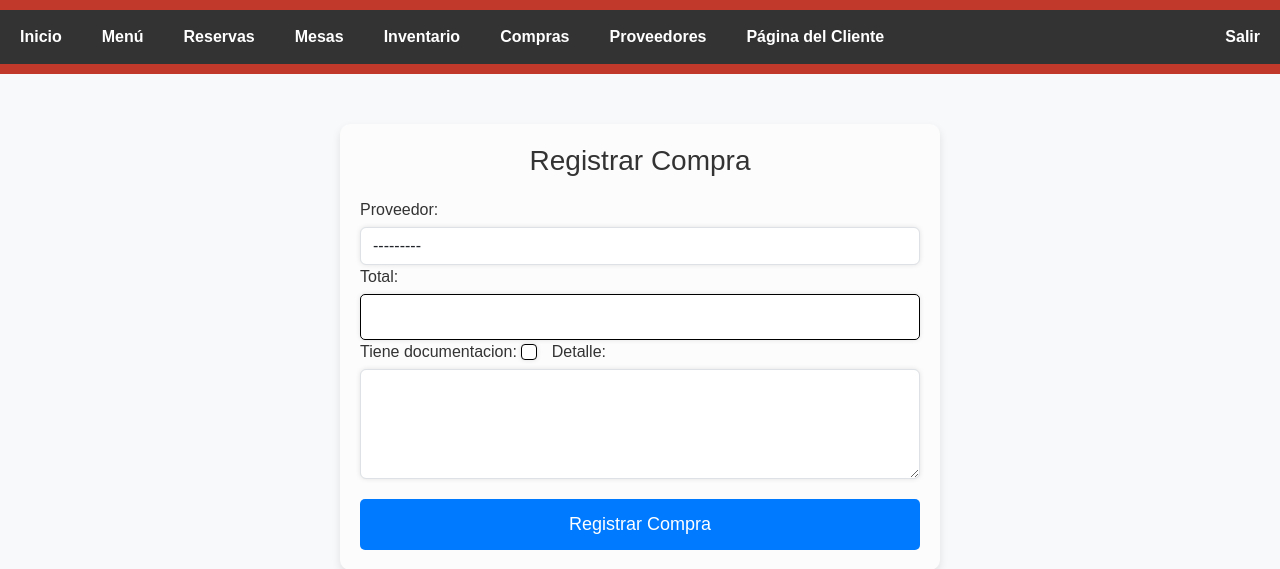
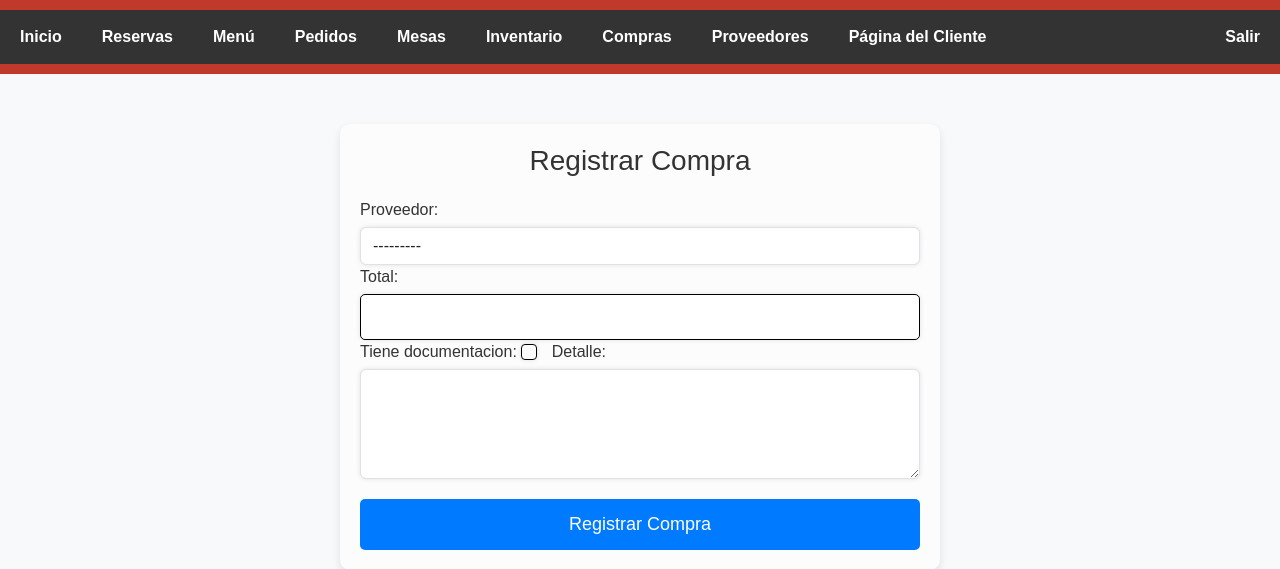
Before and after one commit to Leonelpescador/Bruenet-2.0, a Django app: page /compra/crear/ in a window 1280 px wide. Shown: the top 569 px of the page. Run offline with Django 5.2, Linux system fonts and the light colour scheme; data comes from the database, SQL or seed files in the repository.

Commit message:
ver crear pedido. acá volver acá.

```diff
--- a/brunet/restaurant/templates/base.html
+++ b/brunet/restaurant/templates/base.html
@@ -110,8 +110,9 @@
         <nav>
             <ul>
                 <li class="{% if request.resolver_match.url_name == 'home' %}active{% endif %}"><a href="{% url 'home' %}">Inicio</a></li>
+                <li class="{% if request.resolver_match.url_name == 'reservas' %}active{% endif %}"><a href="{% url 'reservas' %}">Reservas</a></li>
                 <li class="{% if request.resolver_match.url_name == 'listar_menu' %}active{% endif %}"><a href="{% url 'listar_menu' %}">Menú</a></li>
-                <li class="{% if request.resolver_match.url_name == 'reservas' %}active{% endif %}"><a href="{% url 'reservas' %}">Reservas</a></li>
+                <li class="{% if request.resolver_match.url_name == 'pedido' %}active{% endif %}"><a href="{% url 'pedido' %}">Pedidos</a></li>
                 <li class="{% if request.resolver_match.url_name == 'lista_mesas' %}active{% endif %}"><a href="{% url 'lista_mesas' %}">Mesas</a></li>
                 <li class="{% if request.resolver_match.url_name == 'inventario' %}active{% endif %}"><a href="{% url 'inventario' %}">Inventario</a></li>
                 <li class="{% if request.resolver_match.url_name == 'compras' %}active{% endif %}"><a href="{% url 'compras' %}">Compras</a></li>
--- a/brunet/restaurant/templates/home.html
+++ b/brunet/restaurant/templates/home.html
@@ -21,7 +21,7 @@
 
             <a href="{% url 'crear_reserva' %}" class="btn" style="background-color: #3498db; color: #fff; padding: 10px 20px; border-radius: 5px; border: none; cursor: pointer; font-size: 16px; text-align: center; text-decoration: none; display: inline-block; transition: background-color 0.3s ease;">Crear Reserva</a>
 
-            <a href="{% url 'crear_pedido' mesa.numero_mesa %}" class="btn" style="background-color: #3498db; color: #fff; padding: 10px 20px; border-radius: 5px; border: none; cursor: pointer; font-size: 16px; text-align: center; text-decoration: none; display: inline-block; transition: background-color 0.3s ease;">Crear pedido</a>
+
 
 
 
--- a/brunet/restaurant/urls.py
+++ b/brunet/restaurant/urls.py
@@ -35,8 +35,8 @@ urlpatterns =[
     # Clientes
     path('cliente/', views.cliente, name='cliente'),
 
-    # Pedido
-    path('pedido/', views.pedidos_activos, name='pedido'),
+
+    path('pedido/', views.pedidos_activos, name='pedidos_activos'),
     path('pedido/crear/<int:mesa_id>/', views.crear_pedido, name='crear_pedido'),
     path('pedido/modificar/<int:pedido_id>/', views.modificar_pedido, name='modificar_pedido'),
     path('pedido/eliminar/<int:pedido_id>/', views.eliminar_pedido, name='eliminar_pedido'),
--- a/brunet/restaurant/views.py
+++ b/brunet/restaurant/views.py
@@ -109,8 +109,9 @@ def eliminar_pedido(request, pedido_id):
 #Pedidos activos.
 @login_required
 def pedidos_activos(request):
-    pedidos = Pedido.objects.filter(estado='pendiente')
+    pedidos = Pedido.objects.filter(estado__in=['pendiente', 'preparando'])  # Filtra según los estados que consideres activos
     return render(request, 'pedido/pedidos_activos.html', {'pedidos': pedidos})
+
 
 
 
```
Also changed, not shown: brunet/restaurant/templates/peido/pedidos_activos.html (added, +20 -0 lines).
